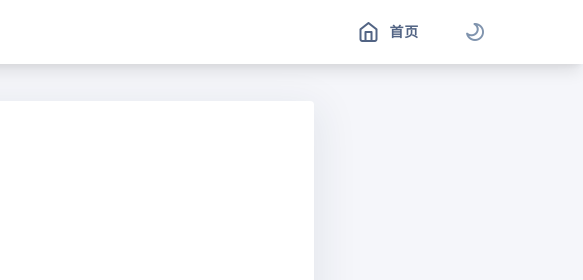
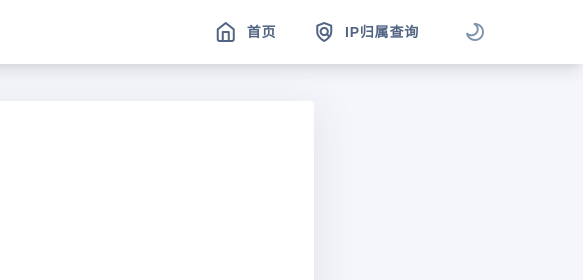
Before and after one commit to shidahuilang/flow-consumer, a plain HTML site: page index.html in a window 1280 px wide. Shown: the top 280 px of the page, 697-1280 px from the left. Drawn offline with nearby package versions, Linux system fonts and the light colour scheme; a script that the page names is missing.

Commit message:
Update index.html

```diff
--- a/index.html
+++ b/index.html
@@ -46,6 +46,12 @@
                         <a href="#" class="nk-menu-link nk-ibx-action-item">
                             <em class="icon ni ni-home"></em>
                             <span class="nk-menu-text">首页</span>
+                        </a>
+                    </li>
+                    <li class="nk-menu-item ">
+                        <a href="//ip.vv1234.cn" class="nk-menu-link nk-ibx-action-item">
+                            <em class="icon ni ni-policy"></em>
+                            <span class="nk-menu-text">IP归属查询</span>
                         </a>
                     </li>
                   <!--    <li class="nk-menu-item ">
```
